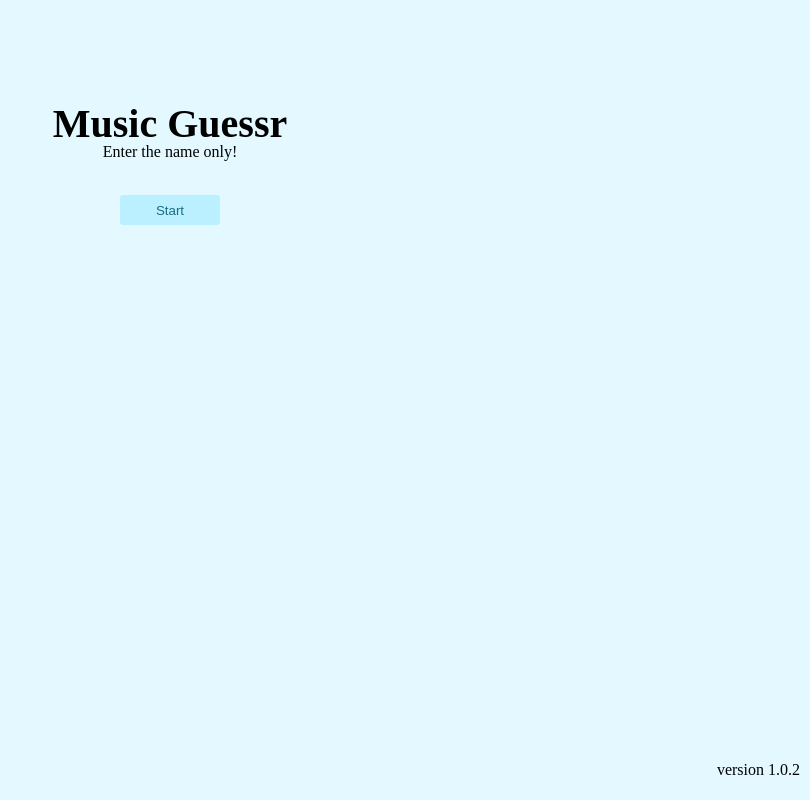
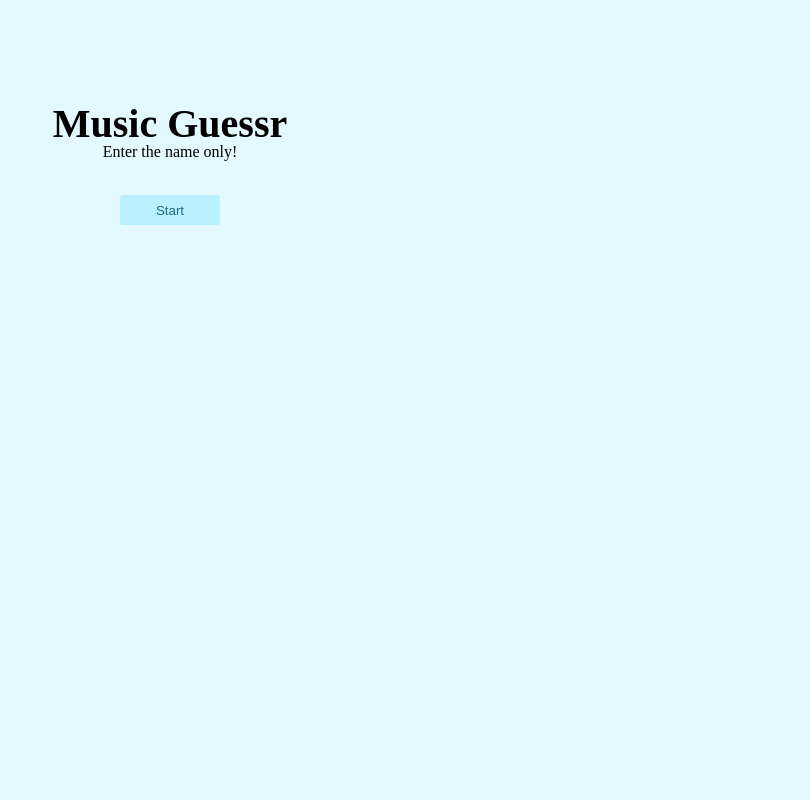
Before and after one commit to daniely521/music-guessr, a plain HTML site: page index.html in a window 1280 px wide. Shown: the whole page, without its empty margins (470-1280 px from the left). Drawn offline with Linux system fonts and the light colour scheme.

Commit message:
revert version

```diff
--- a/index.html
+++ b/index.html
@@ -18,7 +18,6 @@
     <button id="next-btn" class="hidden">Next</button>
     <p id="feedback"></p>
     <button id="home" class="hidden">return home</button>
-    <p id="version">version 1.0.2</p>
     <script src="script.js"></script>
 </body>
 </html>
--- a/styles.css
+++ b/styles.css
@@ -75,8 +75,3 @@ h1 {
 #next-btn:hover {
     background-color: #b0efb0;
 }
-#version {
-    position: fixed;
-    bottom: 5px;
-    right: 10px;
-}
```
